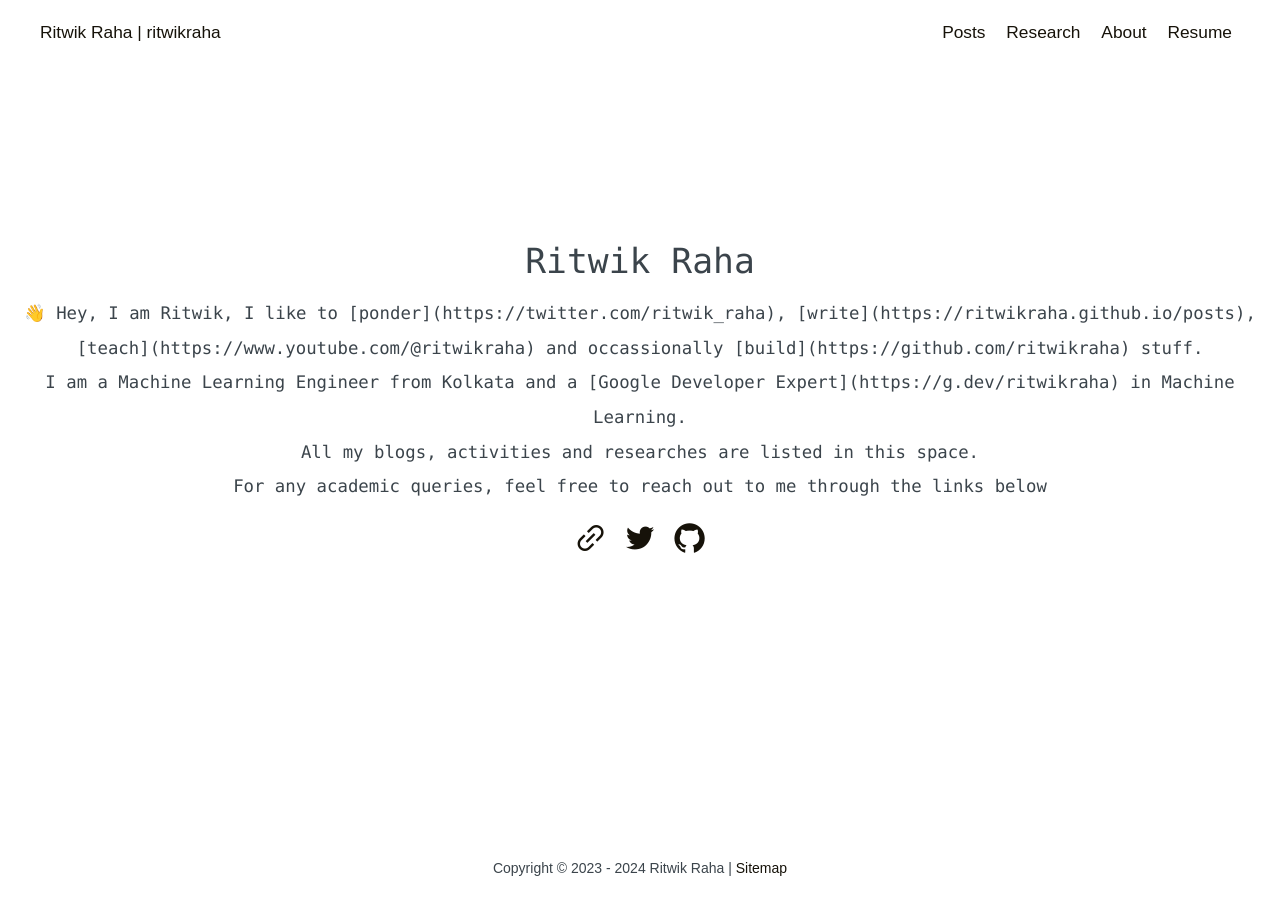
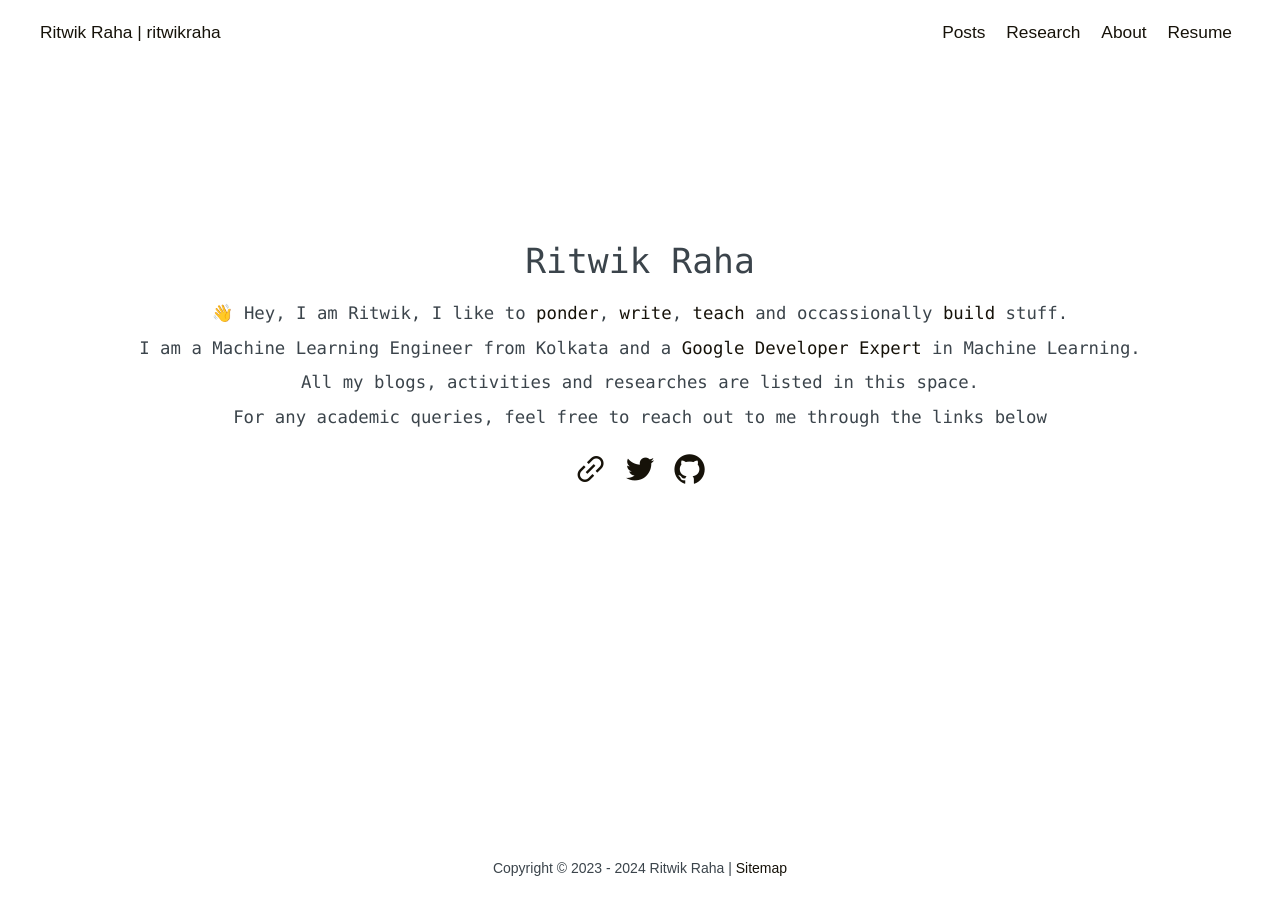
Before and after one commit to ritwikraha/ritwikraha.github.io, a Jekyll site: the page built from index.md, in a window 1280 px wide. Built offline with Jekyll 4.4.1, drawn with Linux system fonts in a browser that asks for light colours.

Commit message:
fix: broken links on home page

```diff
--- a/_layouts/home.html
+++ b/_layouts/home.html
@@ -7,7 +7,7 @@ layout: default
         <div class="intro">
             <div class="nickname" style="font-family:'Lucida Console', monospace">Ritwik Raha</div>
             <div class="description">
-                <p text-align= "justify" text-justify= "inter-word" style="font-family:'Lucida Console', monospace">👋 Hey, I am Ritwik, I like to [ponder](https://twitter.com/ritwik_raha), [write](https://ritwikraha.github.io/posts), [teach](https://www.youtube.com/@ritwikraha) and occassionally [build](https://github.com/ritwikraha) stuff.</br> I am a Machine Learning Engineer from Kolkata and a [Google Developer Expert](https://g.dev/ritwikraha) in Machine Learning.</br> All my blogs, activities and researches are listed in this space.</br> For any academic queries, feel free to reach out to me through the links below</p>
+                <p text-align= "justify" text-justify= "inter-word" style="font-family:'Lucida Console', monospace">👋 Hey, I am Ritwik, I like to <a href="https://twitter.com/ritwik_raha">ponder</a>, <a href="https://ritwikraha.github.io/posts">write</a>, <a href="https://www.youtube.com/@ritwikraha">teach</a> and occassionally <a href="https://github.com/ritwikraha">build</a> stuff.</br> I am a Machine Learning Engineer from Kolkata and a <a href="https://g.dev/ritwikraha">Google Developer Expert</a> in Machine Learning.</br> All my blogs, activities and researches are listed in this space.</br> For any academic queries, feel free to reach out to me through the links below</p>
             </div>
             <div class="links">
                 <a class="link-item" title="Link"
```
